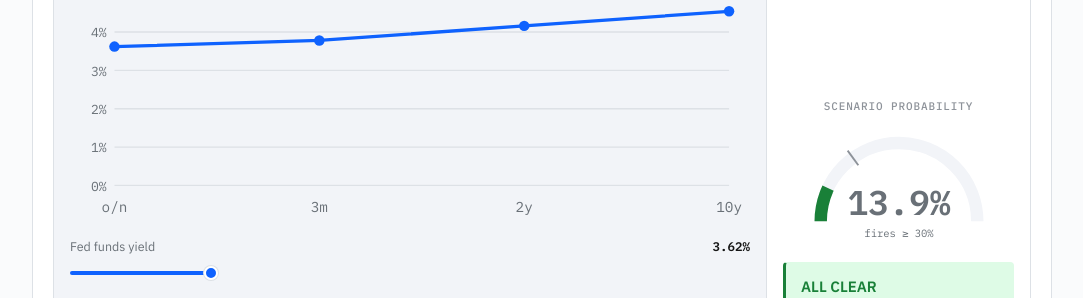
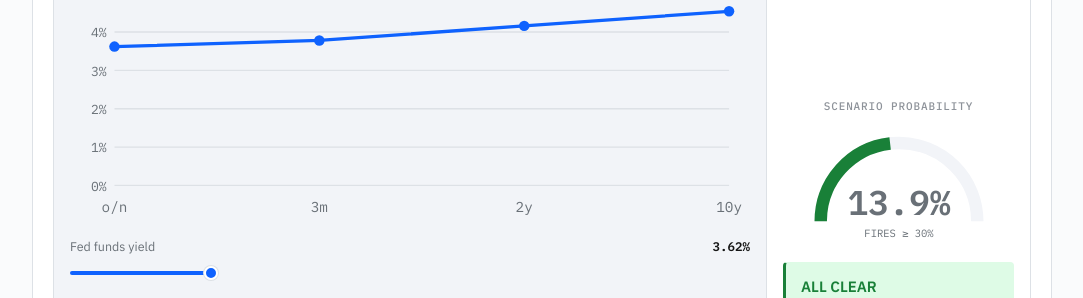
Before and after one commit to ishani-khanna/recession-model, a plain HTML site: page docs/explore.html in a window 1280 px wide. Shown: the part 1840-2138 px from the top of the page, without its empty margins (98-1181 px from the left). Drawn offline with Linux system fonts and the light colour scheme.

Commit message:
Rescale the scenario-lab gauge to the 30% trigger too
Drop the full-scale flag on the Explore scenario-probability gauge so it uses
the same 0 -> 30% arc as the signal gauges: a 13.9% scenario now fills ~46% of
the arc instead of a near-empty sliver, and it clamps full above 30% while the
centre keeps the true probability. All gauges now share one scale.

Co-Authored-By: Claude Opus 4.8 <noreply@anthropic.com>

```diff
--- a/docs/explore.html
+++ b/docs/explore.html
@@ -485,7 +485,7 @@ function signalGauge(val, threshold, display, full){
   /* ---- lab gauge: the same clean component as the headline gauge ---- */
   function drawGauge(p){
     const disp = Number.isInteger(p) ? p : Math.round(p*10)/10;
-    document.getElementById('labGauge').innerHTML = signalGauge(p, 30, disp, true);  // explorer: full 0-100 scale
+    document.getElementById('labGauge').innerHTML = signalGauge(p, 30, disp);  // 0 -> 30% trigger, like the signal gauges
   }
 
   /* ---- yield-curve drawing (yield vs maturity) ---- */
```
Also changed, not shown: dashboard_template.html (+1 -1 lines).
